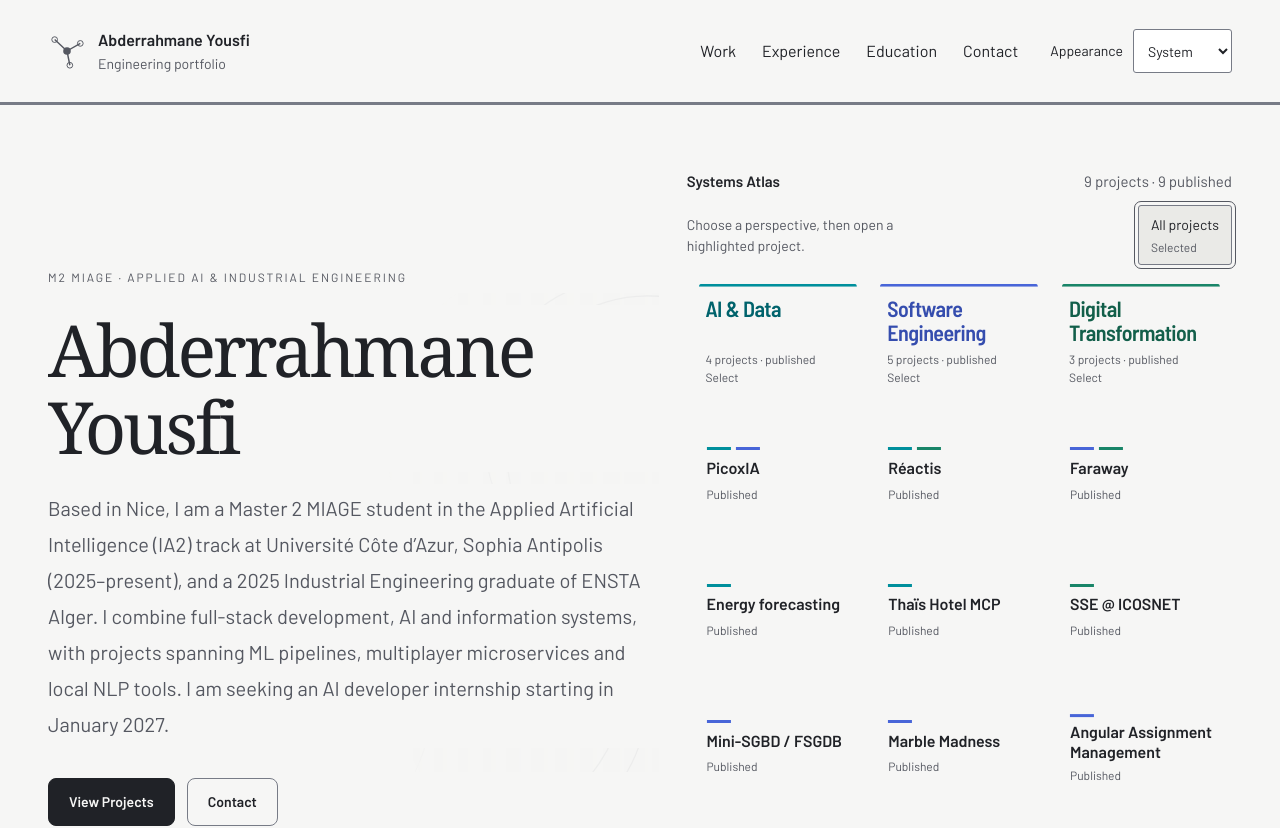
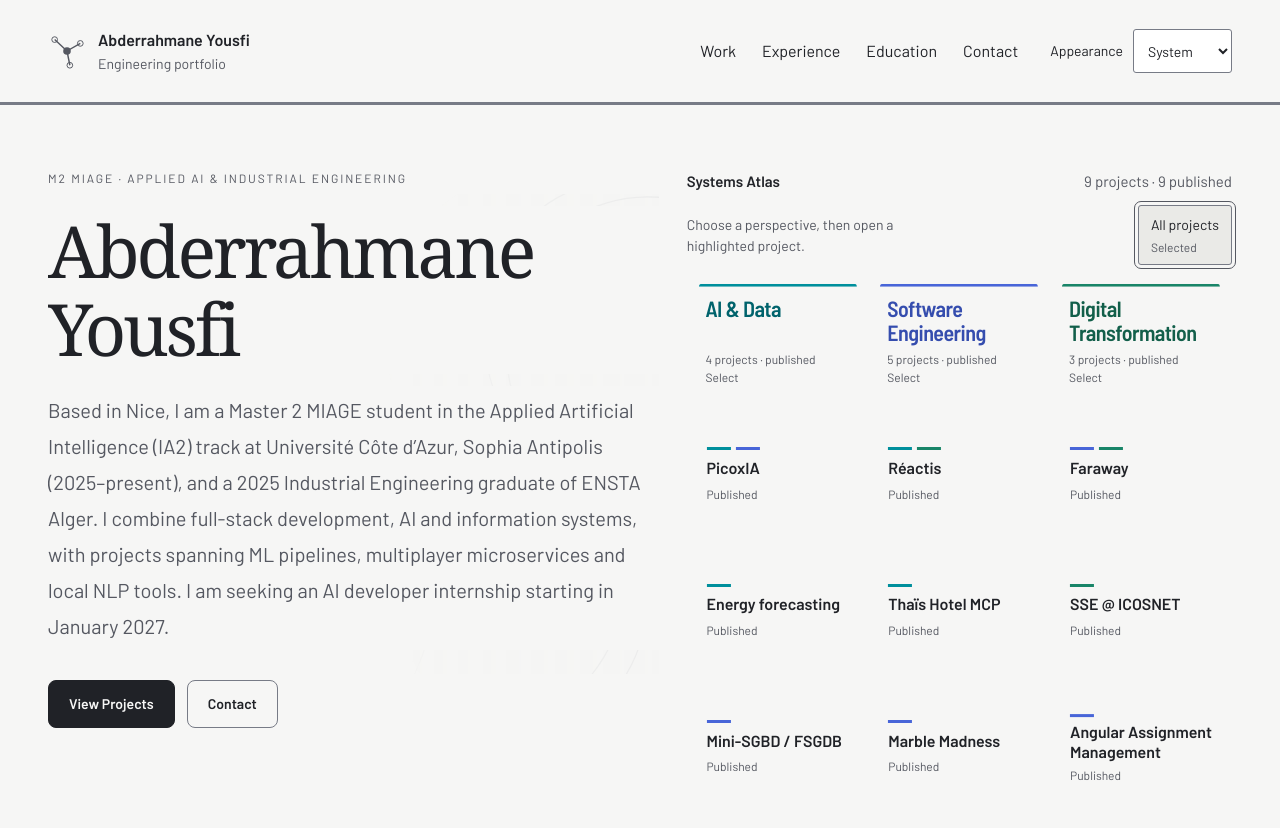
Before and after one commit to AbderahmaneYOUSFI/repo-yousfi, a Next.js app: page / in a window 1280 px wide. Shown: the top 828 px of the page. Built offline with nearby package versions, Linux system fonts and the light colour scheme.

Commit message:
Top-align the Global desktop hero beside the atlas

```diff
--- a/src/components/hero.module.css
+++ b/src/components/hero.module.css
@@ -126,7 +126,7 @@
     padding: 64px 0 48px;
     min-height: 720px;
   }
-  .globalLayout > .hero { min-width: 0; padding: 0; border-bottom: 0; }
+  .globalLayout > .hero { align-self: start; min-width: 0; padding: 0; border-bottom: 0; }
   .globalLayout > .atlas { width: auto; max-width: none; margin: 0; padding: 0; }
   .globalLayout .artwork {
     right: -28%;
```
